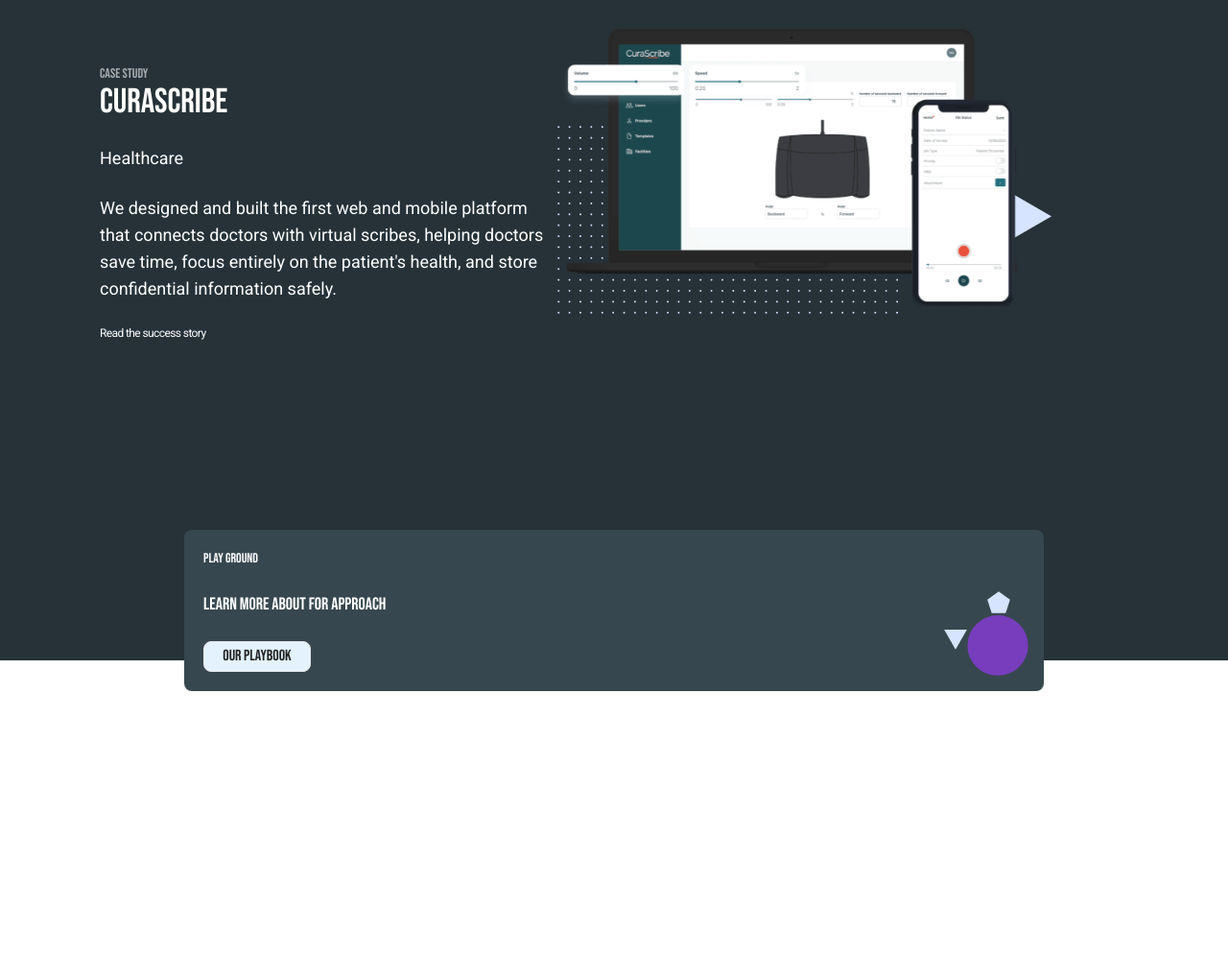
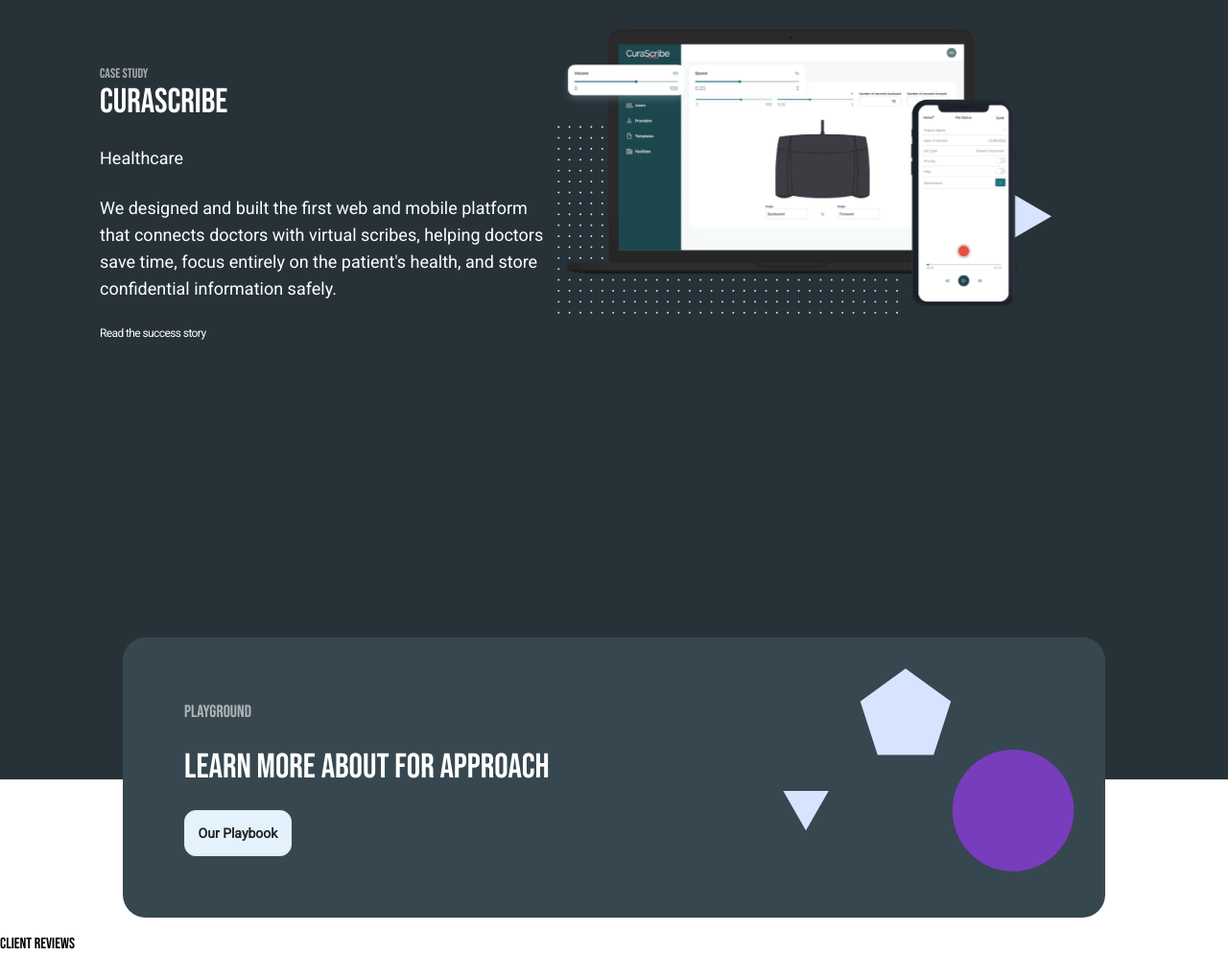
Before and after one commit to FixxooXD/Frontend-Project-1, a website: page index.html in a window 1280 px wide. Shown: the part 3222-4218 px from the top of the page at 96% size. Before the commit the page ends 3942 px from the top, so only its background shows below. Drawn offline with Linux system fonts and the light colour scheme.

Commit message:
Added Playbook

```diff
--- a/index.html
+++ b/index.html
@@ -612,18 +612,21 @@
       </div>
           <!--PlayBook-->
   <section class="flex justify-center mt-[10rem]">
-    <div class="flex flex-row h-fit relative top-[2rem] w-[85%] sm:w-[70%] bg-[#37474F] p-5 rounded-lg">
+    <div class="flex flex-row h-fit relative top-[5rem] lg:top-[9rem] w-[90%] sm:w-[90%] xl:w-[80%] 2xl:w-[70%] bg-[#37474F] p-8 lg:p-[4rem] rounded-3xl">
       <div class="flex flex-col">
-      <div class="text-white text-sm">PLay Ground</div>
-      <div class="text-white text-lg mt-6">LEARN MORE ABOUT FOR <br class="md:hidden"> APPROACH</div>
-      <button class="border w-28 mt-6 h-8 rounded-lg text-[#222] bg-[#E3F2FD]">Our Playbook</button>
+      <div class="text-white text-sm lg:text-lg text-opacity-60">PLayGround</div>
+      <div class="text-white text-lg sm:text-2xl lg:text-4xl mt-6">LEARN MORE ABOUT FOR <br class="md:hidden"> APPROACH</div>
+      <button id="shortDesc" class="border w-28 lg:h-12 mt-6 rounded-lg lg:rounded-xl  text-[#222] bg-[#E3F2FD] text-sm font-bold">Our Playbook</button>
       </div>
       <div class="shapes">
-       <img class="absolute w-6 right-[5rem] top-[6.5rem] rotate-180" src="assets/shapes/triangle.svg" alt="">
-       <img class="absolute w-6 right-[2.2rem] top-[4rem]" src="assets/shapes/pentagon.svg" alt="">
-       <img class="absolute w-16 bottom-[1rem] right-[1rem]" src="assets/shapes/circle.svg" alt="">
+       <img class="absolute w-6 lg:w-12 right-[6rem] sm:right-[10rem] md:right-[12rem] top-[7rem] lg:top-[10rem] lg:right-[18rem] rotate-180" src="assets/shapes/triangle.svg" alt="">
+       <img class="absolute w-6 lg:w-24 right-[2.2rem] sm:right-[3rem] md:right-[10rem] top-[4rem] sm:top-[2rem] md:top-[]" src="assets/shapes/pentagon.svg" alt="">
+       <img class="absolute w-16 lg:w-32 bottom-[1rem] sm:bottom-[3rem] right-[1rem] md:right-[2rem] md:top-[]" src="assets/shapes/circle.svg" alt="">
       </div>
     </section>
   </div>
+  <div class="mt-[10rem]">
+    CLIENT REVIEWS
+  </div>
   </body>
 </html>
```
Also changed, not shown: src/output.css.
